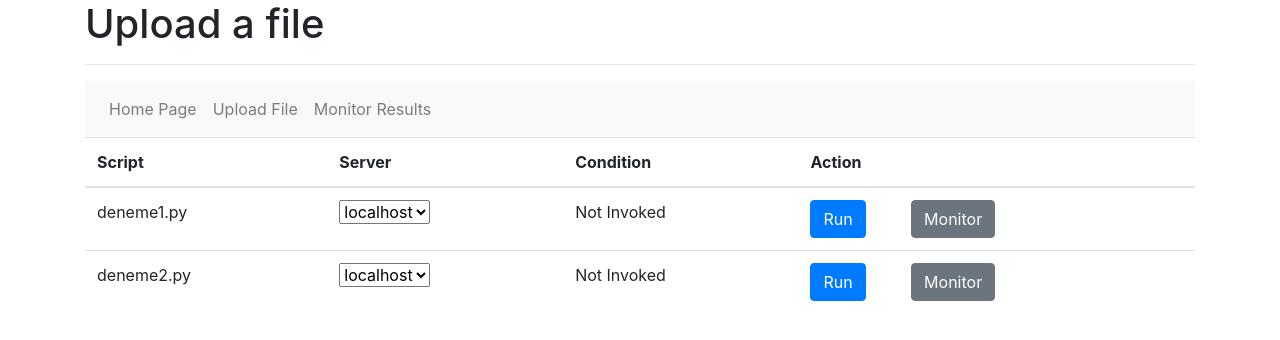
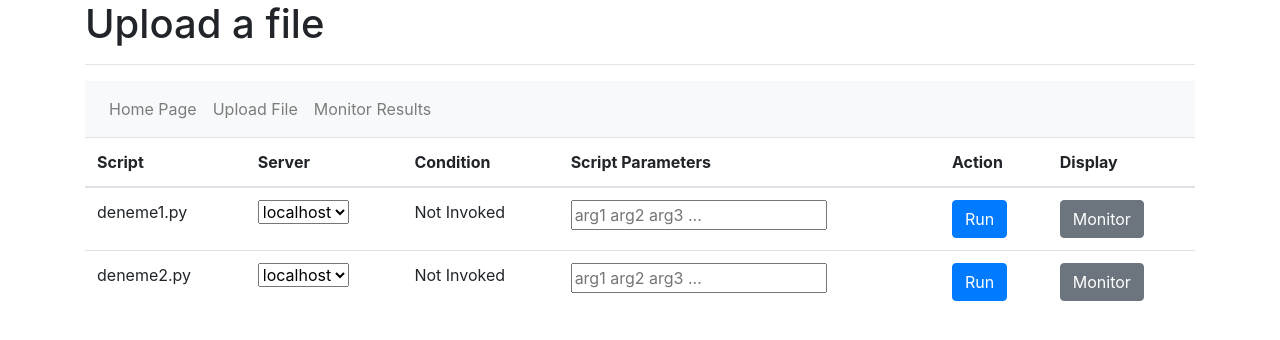
Before and after one commit to emreslyn/ai_tracking, a Flask app: page /monitor-results in a window 1280 px wide. Shown: the top 340 px of the page. Run offline with Flask 2, Linux system fonts and the light colour scheme; some libraries are stand-ins or nearby versions.

Commit message:
Add files via upload

```diff
--- a/templates/public/monitor_results.html
+++ b/templates/public/monitor_results.html
@@ -23,15 +23,19 @@
                 <th>Script</th>
                 <th>Server</th>
                 <th>Condition</th>
+                <th>Script Parameters</th>
                 <th>Action</th>
+                <th>Display</th>
             <tr>
         </thead>
         <tbody>
             {% for key, file in files.items() %}
+
             <tr>
+            <form action="/run/{{ file.file_name }}" method="POST">
                 <td>{{ file.file_name }}</td>
                 <td>
-                    <select name= colours method="GET" action="/">
+                    <select name= host method="GET" action="/">
                         {% for server in servers %}
                             <option value= "{{server}}" SELECTED>{{ server }}</option>"
                         {% endfor %}
@@ -39,23 +43,22 @@
                 </td>
                 <td>{{ file.condition }}</td>
                 <td>
-                    <div class="row">
-                        <div class="col-md-3">
-                            <form action="/run/{{ file.file_name }}">
+                    <input type="text" placeholder="arg1 arg2 arg3 ..." name="params"></input>
+                </td>
+                <td>
+                    <div>
                         <button type="submit" class="btn btn-primary">Run</button>
+                    </div>
+                </td>
                 </form>
-                        </div>
-                        <div class="col-md-3">
-                            <!--<form> <!--action="/monitor/{{ file.file_name }}"
-                                <button type="submit" class="btn btn-secondary" data-toggle="modal" data-target="#SysInfo">Monitor</button>
-                            </form>-->
+                <td>
+                    <div>
                         <button type="submit" class=" open-AddBookDialog btn btn-secondary" data-toggle="modal"
                                 data-target="#SysInfo" data-filename="{{ file.file_name }}" data-server="{{ file.server }}"
                                 data-condition="{{ file.condition }}" data-sys_name="{{ file.sysInfo.sys_name }}" data-boot_time="{{ file.sysInfo.boot_time }}"
                         data-cpu_usage="{{ file.sysInfo.cpu_usage }}" data-current_freq="{{ file.sysInfo.current_freq }}">
                             Monitor
                         </button>
-                        </div>
                     </div>
                 </td>
             </tr>
```
Lines whose indentation alone changed are shown as unchanged.
